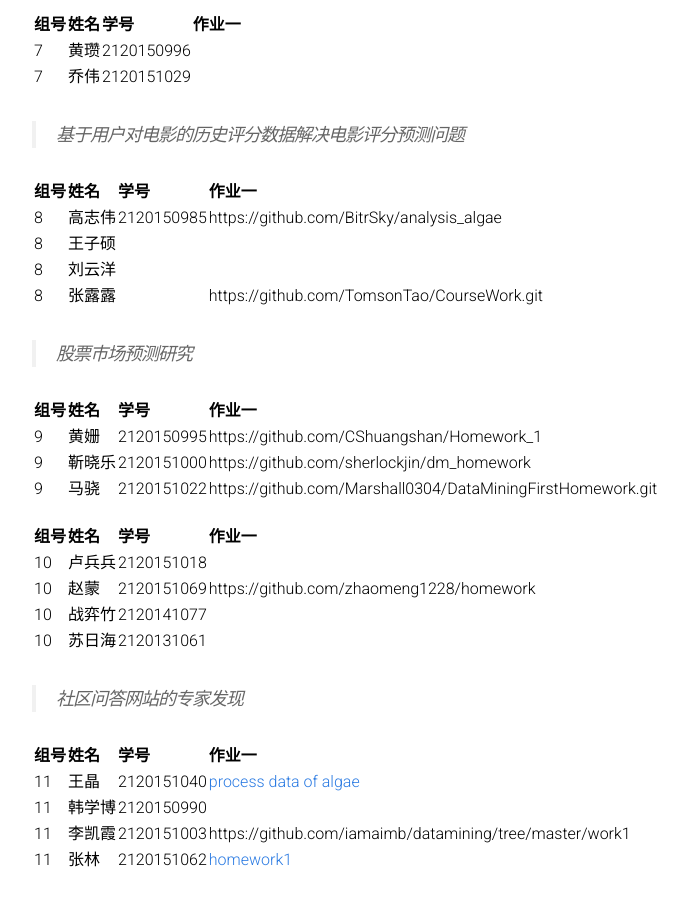
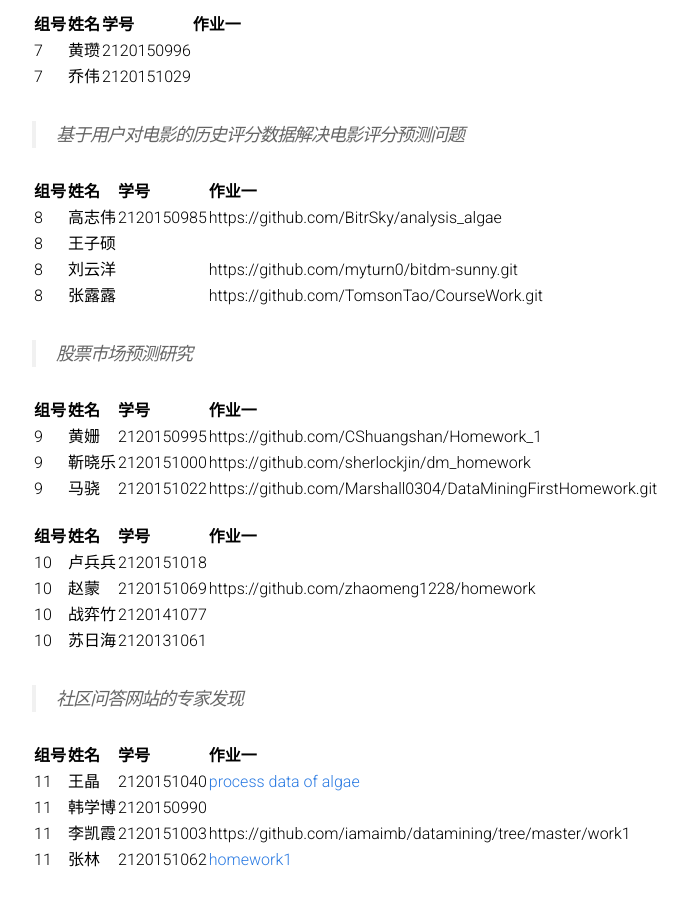
Before and after one commit to BITDM/bitdm.github.io, a Jekyll site: the page built from 2016/groups.md, in a window 1280 px wide and 900 px high, scrolled down 1423 px. Shown: the whole window, without its empty margins (208-896 px from the left). Built offline with Jekyll 4.4.1, drawn with Linux system fonts in a browser that asks for light colours; some of the changed lines change nothing that is shown.

Commit message:
Update groups.md

```diff
--- a/2016/groups.md
+++ b/2016/groups.md
@@ -67,7 +67,7 @@ permalink: /2016/groups/
 |:-------------|:-------------|:-----|:-----|
 |8|高志伟|2120150985|https://github.com/BitrSky/analysis_algae
 |8|王子硕||
-|8|刘云洋||
+|8|刘云洋||https://github.com/myturn0/bitdm-sunny.git
 |8|张露露||https://github.com/TomsonTao/CourseWork.git|
 
 > 股票市场预测研究
```
